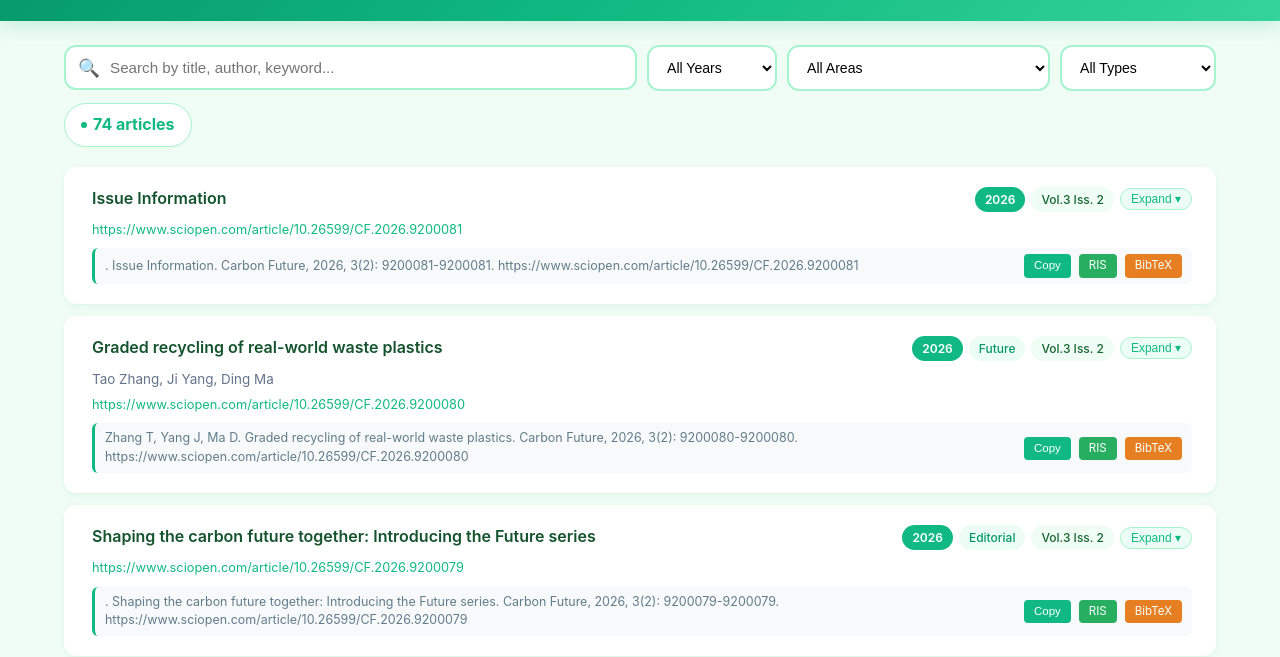
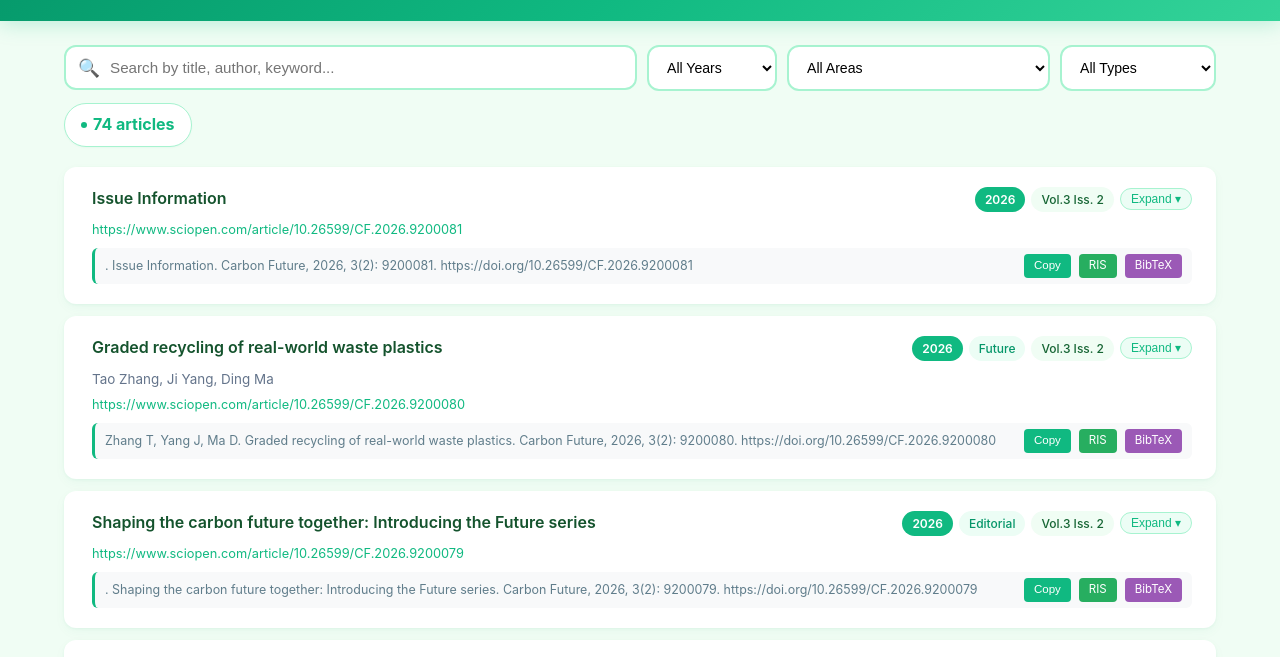
Before and after one commit to TUPjournals/Carbon_Future, a plain HTML site: page index.html in a window 1280 px wide. Shown: the part 91-748 px from the top of the page. Drawn offline with Linux system fonts and the light colour scheme.

Commit message:
Fix citation: pages format + doi.org URL

```diff
--- a/index.html
+++ b/index.html
@@ -321,7 +321,7 @@ body{font-family:'Inter','Microsoft YaHei',-apple-system,BlinkMacSystemFont,'Seg
           '<span class="card-cite-text">' + getCiteText(a) + '</span>' +
           '<button class="card-cite-btn" onclick="window._copyCite(' + i + ')">Copy</button>' +
           '<a class="card-cite-btn" href="javascript:void(0)" onclick="window._downloadRIS(' + i + ')" style="background:#27ae60">RIS</a>' +
-          '<a class="card-cite-btn" href="javascript:void(0)" onclick="window._downloadBibTeX(' + i + ')" style="background:#e67e22">BibTeX</a>' +
+          '<a class="card-cite-btn" href="javascript:void(0)" onclick="window._downloadBibTeX(' + i + ')" style="background:#9b59b6">BibTeX</a>' +
         '</div>';
       }
       html += '<div class="detail"><div class="detail-grid">';
@@ -360,8 +360,8 @@ body{font-family:'Inter','Microsoft YaHei',-apple-system,BlinkMacSystemFont,'Seg
     var year = a.year || '';
     var title = (a.title || '').replace(/<[^>]+>/g, '');
     var volIssue = (a.volume || a.issue) ? (a.volume||'') + '(' + (a.issue||'') + ')' : '';
-    var pages = (a.firstpage && a.lastpage) ? (a.firstpage + '-' + a.lastpage) : (a.firstpage || '');
-    var doiUrl = 'https://www.sciopen.com/article/' + (a.doi || '');
+    var pages = (a.firstpage && a.lastpage && a.firstpage !== a.lastpage) ? (a.firstpage + '-' + a.lastpage) : (a.firstpage || '');
+    var doiUrl = 'https://doi.org/' + (a.doi || '');
     return authorStr + '. ' + title + '. Carbon Future, ' + year + ', ' + volIssue + ': ' + pages + '. ' + doiUrl;
   }
 
```
